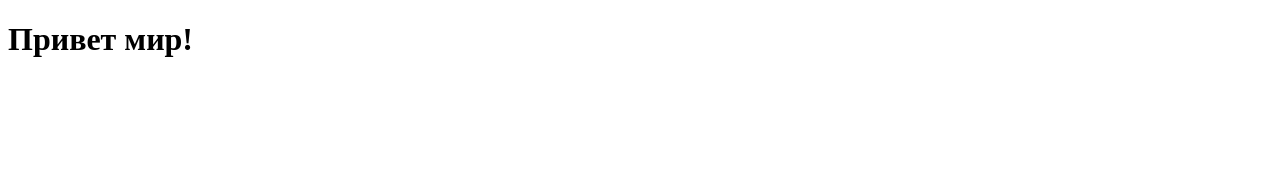
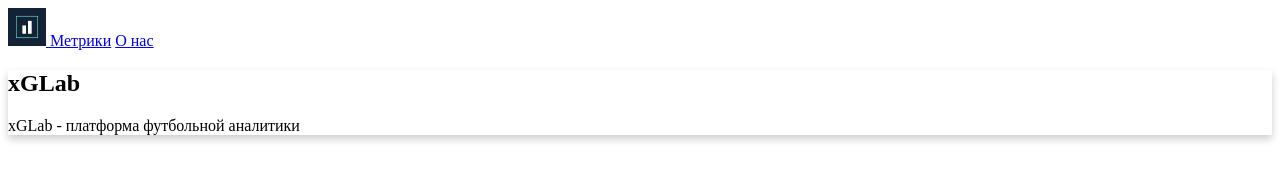
Before and after one commit to DaniilGumin/metricsDescription, a plain HTML site: page index.html in a window 1280 px wide. Drawn offline with Linux system fonts and the light colour scheme.

Commit message:
feat: add project description and navbar on index.html

```diff
--- a/index.html
+++ b/index.html
@@ -6,8 +6,40 @@
     <meta name="description" content="Описание футбольных метрик для платформы xGLab">
     <meta name="Keywords" content="metrics, xglab, XT, EPV, метрики">
     <title>xGLab Metrics</title>
+    <style>
+        .card {
+            box-shadow: 0 4px 8px 0 rgba(0, 0, 0, 0.2);
+            transition: 0.3s;
+        }
+    </style>
 </head>
 <body>
-    <h1>Привет мир!</h1>
+<header>
+    <nav class="navbar-default">
+        <a class="navbar-logo" href="./index.html">
+            <img alt="logo" class="navbar-logo" src="Source/Images/logo.png">
+        </a>
+        <a class="navbar-button" href="./metrics.html">Метрики</a>
+        <a class="navbar-button" href="./about_us.html">О нас</a>
+    </nav>
+</header>
+<main>
+    <div class="card">
+        <h2>
+            <span>xGLab</span>
+        </h2>
+        <p class="main-text">
+            <span>xGLab - платформа футбольной аналитики</span>
+        </p>
+    </div>
+    <div class="card">
+        <p class="main-text">
+            <span></span>
+        </p>
+    </div>
+</main>
+<footer>
+
+</footer>
 </body>
 </html>
```
Also changed, not shown: about_us.html (added, +10 -0 lines), metrics.html (added, +10 -0 lines), Source/Images/logo.png (added).
